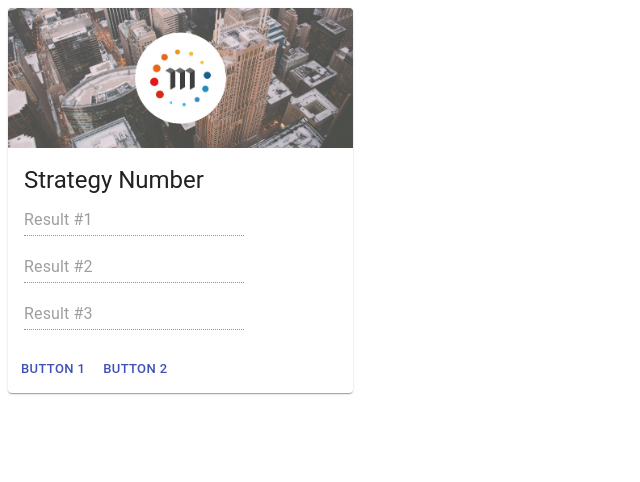
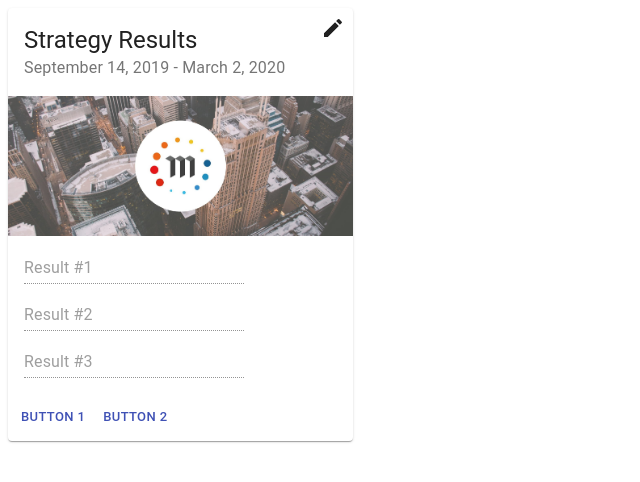
Before and after one commit to benjamin852/Dashboard, a React (Create React App) app: page / in a window 1280 px wide. Shown: the top 482 px of the page, without its empty margins (0-640 px from the left). Built offline with nearby package versions, Linux system fonts and the light colour scheme; data requests are answered from the project's data file.

Commit message:
first commit march 3

```diff
--- a/package.json
+++ b/package.json
@@ -4,6 +4,7 @@
   "private": true,
   "dependencies": {
     "@material-ui/core": "^4.9.5",
+    "@material-ui/icons": "^4.9.1",
     "@testing-library/jest-dom": "^4.2.4",
     "@testing-library/react": "^9.3.2",
     "@testing-library/user-event": "^7.1.2",
--- a/src/dashboard.jsx
+++ b/src/dashboard.jsx
@@ -3,6 +3,7 @@ import { makeStyles } from "@material-ui/core/styles";
 import Card from "@material-ui/core/Card";
 import CardActionArea from "@material-ui/core/CardActionArea";
 import CardActions from "@material-ui/core/CardActions";
+import CardHeader from "@material-ui/core/CardHeader";
 import CardContent from "@material-ui/core/CardContent";
 import CardMedia from "@material-ui/core/CardMedia";
 import Button from "@material-ui/core/Button";
@@ -10,6 +11,7 @@ import Typography from "@material-ui/core/Typography";
 import MetaverseImage from "./assets/metaverse-image.jpg";
 import TextField from "@material-ui/core/TextField";
 import fetchData from "./utils/fetchData";
+import EditIcon from "@material-ui/icons/Edit";
 
 const useStyles = makeStyles({
   root: {
@@ -25,6 +27,7 @@ focus points -> for increased ux
 
 export default function Dashbaord() {
   let [allBots, setAllBots] = useState([]);
+  let [editState, setEditState] = useState(false);
   useEffect(() => {
     // fetchData("http://localhost:3000/threads", {}).then(result => {
     //   console.log(result);
@@ -43,8 +46,17 @@ export default function Dashbaord() {
 
   const classes = useStyles();
 
+  const editStrategy = () => {
+    console.log("print the newest wazy");
+  };
+
   return (
     <Card className={classes.root}>
+      <CardHeader
+        action={<EditIcon onClick={editStrategy} />}
+        title="Strategy Results"
+        subheader="September 14, 2019 - March 2, 2020"
+      />
       <CardActionArea>
         <CardMedia
           component="img"
@@ -54,16 +66,13 @@ export default function Dashbaord() {
           title="Contemplative Reptile"
         />
         <CardContent>
-          <Typography gutterBottom variant="h5" component="h2">
-            Strategy Number
-          </Typography>
-          <TextField defaultValue="Result #1" disabled="true" />
+          <TextField defaultValue="Result #1" disabled={true} />
           <br />
           <br />
-          <TextField defaultValue="Result #2" disabled="true" />
+          <TextField defaultValue="Result #2" disabled={true} />
           <br />
           <br />
-          <TextField defaultValue="Result #3" disabled="true" />
+          <TextField defaultValue="Result #3" disabled={true} />
         </CardContent>
       </CardActionArea>
       <CardActions>
```
Also changed, not shown: 1 other file (tests, documents, lock files or other folders).
